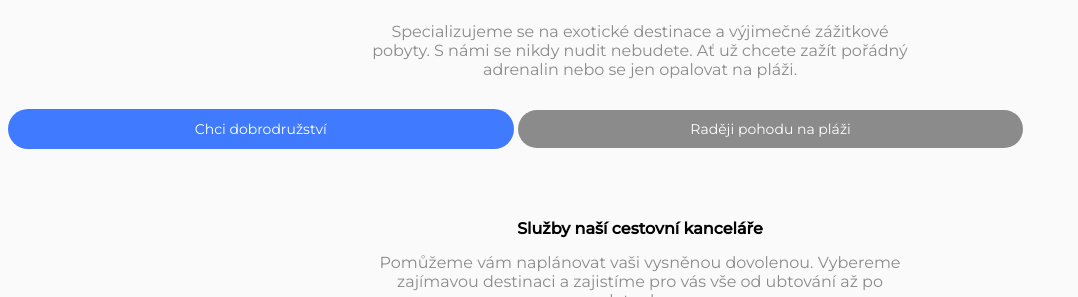
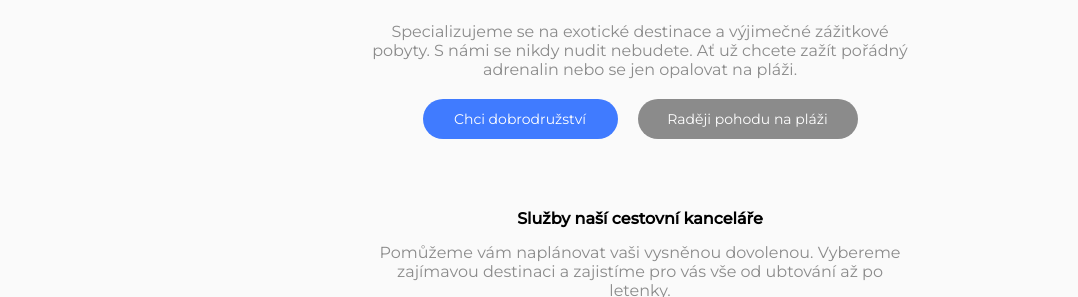
Before and after one commit to prochmi/prochmi-sluzby_povinny, a plain HTML site: page index.html in a window 1280 px wide. Shown: the part 488-785 px from the top of the page, without its empty margins (0-1078 px from the left). Drawn offline with Linux system fonts and the light colour scheme.

Commit message:
tlacitko

```diff
--- a/index.html
+++ b/index.html
@@ -25,7 +25,7 @@
                     <div class="cara"></div>
                         <p class="text">Specializujeme se na exotické destinace a výjimečné zážitkové pobyty.
                         S námi se nikdy nudit nebudete. Ať už chcete zažít pořádný adrenalin nebo se jen opalovat na pláži.</p>
-                      <div class="posun">
+                    <div class="zkouska">
                         <a class="prvni" href="#">Chci dobrodružství</a>
                         <a class="druhy" href="#">Raději pohodu na pláži</a>
                     </div>
@@ -45,12 +45,10 @@
                     </p>
 
                     <div class="tlacitka">
-
-                        <ul class="seznam">
-                                  <li>
+                                <div>
                                     <img src="image/map-icon.svg" alt="map-icon">
                                     <p>Objednáme slunečníky a plážová lehátka.</p>
-                                </li>
+                                </div>
 
                                 <li>
                                     <img src="image/cactus-icon.svg" alt="cactus-icon">
--- a/style.css
+++ b/style.css
@@ -61,14 +61,16 @@ a {
 .prvni {
     color: #FFFFFF;
     font-size: 14px;
-    padding: 11px 30px;
     background-color: #407BFF;
     border-radius: 20px;
+    line-height: 40px;
     margin: 0 auto;
     margin: 30px auto 10px auto;
     display: block;
     text-align: center;
-    width: 40%;
+    width: 195px;
+    height: 40px;
+    font-weight: 400;
 }
 
 .druhy {
@@ -76,12 +78,13 @@ a {
     background-color: #8B8B8B;
     border-radius: 20px;
     font-size: 14px;
-    padding: 10px 30px;
-    margin: 10px auto 0px 0px;
+    margin: 10px auto 0px auto;
     display: block;
+    line-height: 40px;
     text-align: center;
-    width: 40%;
     margin: 0 auto;
+    width: 220px;
+    height: 40px;
 }
 
 .sluzby {
@@ -140,24 +143,29 @@ a {
 
 
 
-
-
 @media screen and (min-width: 640px){
     .text {
         max-width: 550px;
     }
 
-    .prvni,
-    .druhy{
-        display: inline-block;
-        margin: 0 auto;
 
+
+
+    .zkouska {
+        display: flex;
+        justify-content: center;
+        padding-top: 20px;
+        align-items: center;
+        gap: 20px;
 
     }
 
-    .posun {
-    margin: 30px;
-    margin: 30px auto;
+    .prvni {
+        margin: 0;
+
+    }
+
+    .druhy {
+        margin: 0;
+    }
 }
-
-}
```
